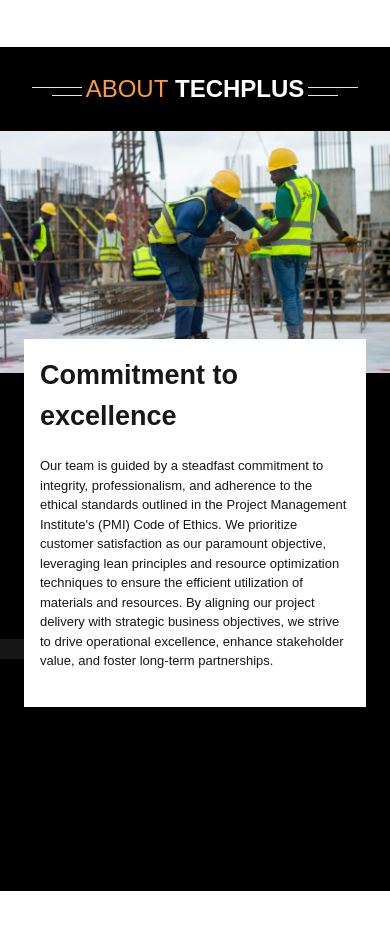
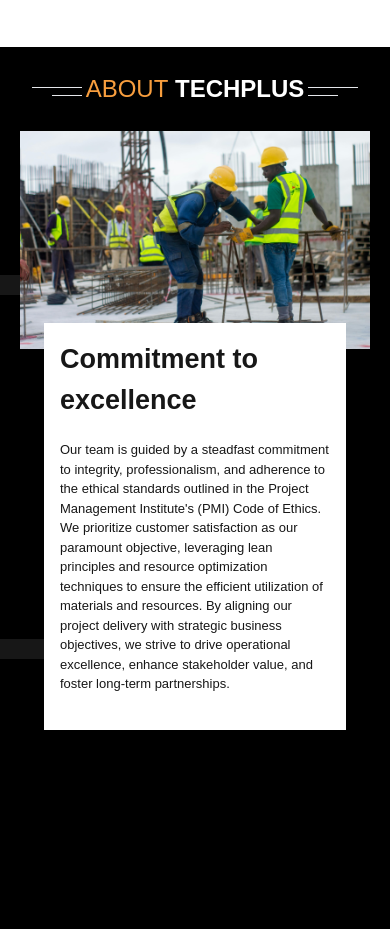
Before and after one commit to mkaweme/techplus, a Next.js app: page / in a window 390 px wide. Shown: the part 827-1756 px from the top of the page. Built offline with nearby package versions, Linux system fonts and the light colour scheme.

Commit message:
improved layout, provided image dimensions

```diff
--- a/app/components/About.tsx
+++ b/app/components/About.tsx
@@ -3,7 +3,7 @@
 const About = () => {
   return (
     <>
-      <div className="flex flex-col items-center bg-black h-screen">
+      <div className="flex flex-col items-center bg-black h-[105vh]">
         <div className="flex flex-row items-center">
           <div className="flex flex-col justify-center lg:justify-end pt-3 lg:pt-0 items-end mr-1 w-[50px] h-[40px]">
             <hr className="w-full color-white h-2"/>
@@ -19,8 +19,8 @@
         </div>
         <div className="flex flex-row relative">
           <div className="absolute top-36 -left-16 border-[20px] border-[#57575744] w-48 lg:w-[480PX] h-96 z-0"></div>
-          <Image src="/about.jpeg" alt="about" width={800} height={800} className="w-[400px] lg:w-[800px] z-10" />
-          <div className="flex flex-col justify-center absolute bg-white lg:w-[40%] p-4 mx-6 lg:mx-0 h-90 lg:h-96 top-52 lg:top-32 lg:-right-48 z-10">
+          <Image src="/about.jpeg" alt="about" width={1600} height={994} className="w-[350px] lg:w-[800px] h-auto z-10" />
+          <div className="flex flex-col justify-center absolute bg-white lg:w-[40%] p-4 mx-6 lg:mx-0 h-90 lg:h-96 top-48 lg:top-32 lg:-right-48 z-10">
             <h1 className="text-[27px] font-bold">Commitment to excellence</h1>
             <p className="text-[13px] font-medium my-5">Our team is guided by a steadfast commitment to integrity,
               professionalism, and adherence to the ethical standards outlined in the Project Management Institute&apos;s
```
